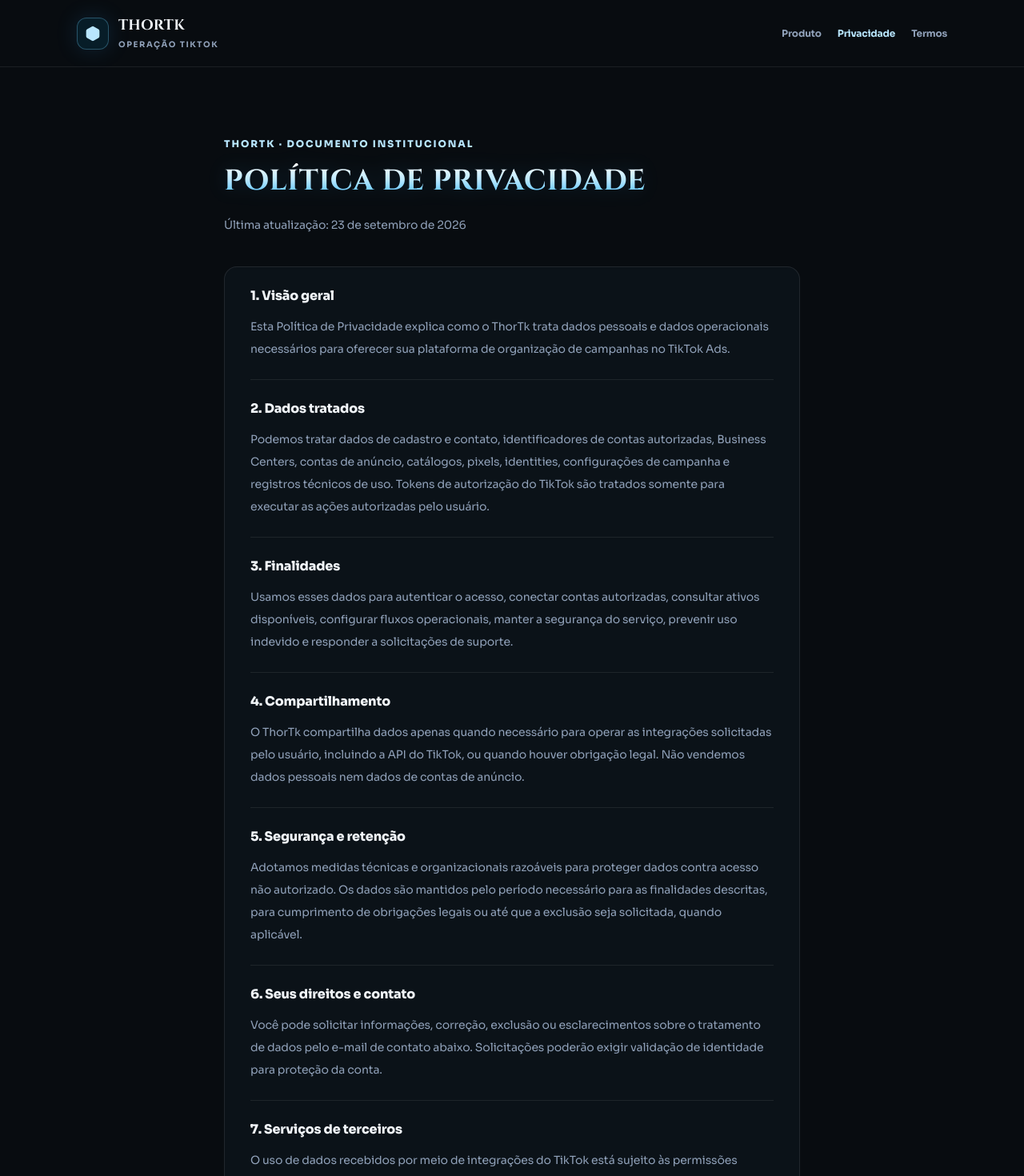
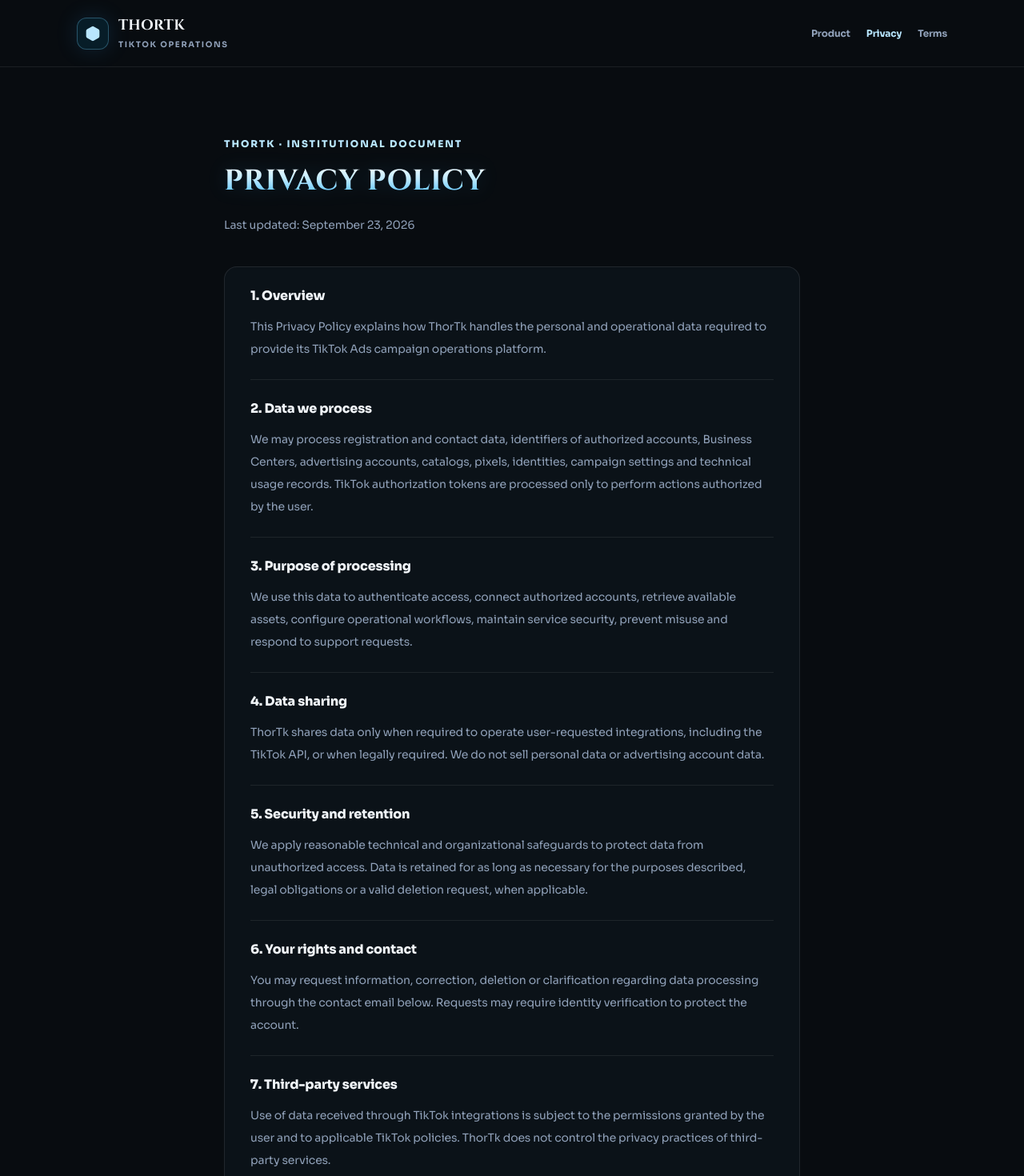
Before and after one commit to nunesneto2/ThorTk, a Next.js app: page /privacidade in a window 1280 px wide. Shown: the top 1470 px of the page at 80% size. Built offline with nearby package versions, Linux system fonts and the light colour scheme.

Commit message:
docs: translate ThorTk institutional pages to English

```diff
--- a/src/app/institucional/page.tsx
+++ b/src/app/institucional/page.tsx
@@ -2,8 +2,8 @@
 import { InstitutionalHome } from "@/components/institutional";
 
 export const metadata: Metadata = {
-  title: "ThorTk — Plataforma operacional para TikTok Ads",
-  description: "ThorTk organiza ativos e configurações operacionais para campanhas de catálogo no TikTok Ads.",
+  title: "ThorTk — Operational platform for TikTok Ads",
+  description: "ThorTk organizes assets and operational settings for catalog campaigns in TikTok Ads.",
 };
 
 export default function InstitutionalPage() {
--- a/src/app/privacidade/page.tsx
+++ b/src/app/privacidade/page.tsx
@@ -2,8 +2,8 @@
 import { LegalPage } from "@/components/institutional";
 
 export const metadata: Metadata = {
-  title: "Política de Privacidade | ThorTk",
-  description: "Política de Privacidade da plataforma ThorTk.",
+  title: "Privacy Policy | ThorTk",
+  description: "Privacy Policy for the ThorTk platform.",
 };
 
 export default function PrivacyPage() {
--- a/src/app/termos/page.tsx
+++ b/src/app/termos/page.tsx
@@ -2,8 +2,8 @@
 import { LegalPage } from "@/components/institutional";
 
 export const metadata: Metadata = {
-  title: "Termos de Uso | ThorTk",
-  description: "Termos de Uso da plataforma ThorTk.",
+  title: "Terms of Use | ThorTk",
+  description: "Terms of Use for the ThorTk platform.",
 };
 
 export default function TermsPage() {
--- a/src/components/institutional.tsx
+++ b/src/components/institutional.tsx
@@ -11,20 +11,20 @@
       <div className="mx-auto flex max-w-6xl items-center justify-between gap-5 px-6 py-5 lg:px-8">
         <Link href="/institucional" className="group flex items-center gap-3" aria-label="ThorTk — início">
           <span className="grid size-10 place-items-center rounded-xl border border-sky-300/30 bg-sky-400/10 text-sky-200 shadow-[0_0_28px_rgba(58,170,255,.15)]"><Bolt size={20} fill="currentColor" /></span>
-          <span><b className="thor-title text-lg leading-none">ThorTk</b><small className="mt-1 block text-[10px] font-bold uppercase tracking-[.16em] text-slate-400">Operação TikTok</small></span>
+          <span><b className="thor-title text-lg leading-none">ThorTk</b><small className="mt-1 block text-[10px] font-bold uppercase tracking-[.16em] text-slate-400">TikTok Operations</small></span>
         </Link>
         <nav className="hidden items-center gap-5 text-xs font-bold text-slate-400 sm:flex">
-          <Link href="/institucional#produto" className="transition hover:text-white">Produto</Link>
-          <Link href="/privacidade" className={active === "privacy" ? "text-sky-200" : "transition hover:text-white"}>Privacidade</Link>
-          <Link href="/termos" className={active === "terms" ? "text-sky-200" : "transition hover:text-white"}>Termos</Link>
+          <Link href="/institucional#produto" className="transition hover:text-white">Product</Link>
+          <Link href="/privacidade" className={active === "privacy" ? "text-sky-200" : "transition hover:text-white"}>Privacy</Link>
+          <Link href="/termos" className={active === "terms" ? "text-sky-200" : "transition hover:text-white"}>Terms</Link>
         </nav>
       </div>
     </header>
     {children}
     <footer className="relative border-t border-white/[.08]">
       <div className="mx-auto grid max-w-6xl gap-8 px-6 py-9 text-sm text-slate-400 md:grid-cols-[1fr_auto] lg:px-8">
-        <div><div className="flex items-center gap-2 text-slate-200"><Bolt size={15} className="text-sky-300" fill="currentColor" /><b>ThorTk</b></div><p className="mt-2 max-w-lg text-xs leading-5">Plataforma operacional para configuração e gestão de campanhas de catálogo no TikTok Ads.</p></div>
-        <div className="flex flex-col gap-2 text-xs md:items-end"><a href={"mailto:" + contactEmail} className="font-bold text-sky-200 transition hover:text-white">{contactEmail}</a><span>© {new Date().getFullYear()} ThorTk. Todos os direitos reservados.</span></div>
+        <div><div className="flex items-center gap-2 text-slate-200"><Bolt size={15} className="text-sky-300" fill="currentColor" /><b>ThorTk</b></div><p className="mt-2 max-w-lg text-xs leading-5">Operational platform for configuring and managing catalog campaigns in TikTok Ads.</p></div>
+        <div className="flex flex-col gap-2 text-xs md:items-end"><a href={"mailto:" + contactEmail} className="font-bold text-sky-200 transition hover:text-white">{contactEmail}</a><span>© {new Date().getFullYear()} ThorTk. All rights reserved.</span></div>
       </div>
     </footer>
   </main>;
@@ -35,46 +35,46 @@
     <section className="relative mx-auto max-w-6xl px-6 pb-20 pt-20 lg:px-8 lg:pb-28 lg:pt-28">
       <div className="grid items-center gap-14 lg:grid-cols-[1.15fr_.85fr]">
         <div>
-          <p className="inline-flex items-center gap-2 rounded-full border border-sky-300/20 bg-sky-400/[.08] px-3 py-1.5 text-[11px] font-black uppercase tracking-[.13em] text-sky-200"><span className="size-1.5 rounded-full bg-sky-300 shadow-[0_0_10px_#7dd3fc]" />Tecnologia para TikTok Ads</p>
-          <h1 className="thor-title thor-title--storm mt-6 max-w-3xl text-4xl leading-[1.06] sm:text-5xl lg:text-6xl">Controle operacional para campanhas de catálogo.</h1>
-          <p className="mt-6 max-w-2xl text-base leading-7 text-slate-300">O ThorTk centraliza a preparação de ativos, estruturas ABO e revisões operacionais para equipes que trabalham com TikTok Ads. A plataforma conecta contas autorizadas e organiza o fluxo antes do lançamento.</p>
-          <div className="mt-8 flex flex-wrap gap-3"><Link href="/auth" className="inline-flex items-center gap-2 rounded-xl bg-sky-300 px-5 py-3 text-sm font-black text-slate-950 transition hover:bg-sky-200">Acessar plataforma <ArrowUpRight size={17} /></Link><Link href="/privacidade" className="inline-flex items-center gap-2 rounded-xl border border-white/[.13] bg-white/[.03] px-5 py-3 text-sm font-bold text-slate-100 transition hover:border-sky-300/40 hover:bg-sky-300/[.06]">Como protegemos dados</Link></div>
+          <p className="inline-flex items-center gap-2 rounded-full border border-sky-300/20 bg-sky-400/[.08] px-3 py-1.5 text-[11px] font-black uppercase tracking-[.13em] text-sky-200"><span className="size-1.5 rounded-full bg-sky-300 shadow-[0_0_10px_#7dd3fc]" />Technology for TikTok Ads</p>
+          <h1 className="thor-title thor-title--storm mt-6 max-w-3xl text-4xl leading-[1.06] sm:text-5xl lg:text-6xl">Operational control for catalog campaigns.</h1>
+          <p className="mt-6 max-w-2xl text-base leading-7 text-slate-300">ThorTk centralizes asset preparation, ABO structures and operational reviews for teams working with TikTok Ads. The platform connects authorized accounts and organizes the workflow before launch.</p>
+          <div className="mt-8 flex flex-wrap gap-3"><Link href="/auth" className="inline-flex items-center gap-2 rounded-xl bg-sky-300 px-5 py-3 text-sm font-black text-slate-950 transition hover:bg-sky-200">Access platform <ArrowUpRight size={17} /></Link><Link href="/privacidade" className="inline-flex items-center gap-2 rounded-xl border border-white/[.13] bg-white/[.03] px-5 py-3 text-sm font-bold text-slate-100 transition hover:border-sky-300/40 hover:bg-sky-300/[.06]">How we protect data</Link></div>
         </div>
         <div className="relative mx-auto w-full max-w-md">
           <div aria-hidden className="absolute -inset-10 rounded-full bg-sky-400/10 blur-3xl" />
           <div className="relative overflow-hidden rounded-3xl border border-sky-200/[.16] bg-[linear-gradient(145deg,rgba(20,31,44,.96),rgba(9,13,18,.97))] p-6 shadow-[0_35px_90px_rgba(0,0,0,.42)]">
-            <div className="flex items-center justify-between border-b border-white/[.08] pb-5"><span className="flex items-center gap-3 text-sm font-black"><span className="grid size-10 place-items-center rounded-xl border border-sky-300/25 bg-sky-300/[.09] text-sky-200"><Bolt size={20} fill="currentColor" /></span>Centro de comando</span><span className="rounded-full bg-emerald-400/[.12] px-2.5 py-1 text-[10px] font-black uppercase tracking-wide text-emerald-300">Seguro</span></div>
-            <div className="mt-5 space-y-3">{[["Contas autorizadas", "Acesso por OAuth"], ["Ativos de campanha", "Pixels, identities e catálogos"], ["Revisão de estrutura", "Validação antes do lançamento"]].map(([title, description], index) => <div className="flex gap-3 rounded-xl border border-white/[.07] bg-black/15 p-4" key={title}><span className="mt-0.5 text-sky-300">{index === 0 ? <ShieldCheck size={18} /> : index === 1 ? <LockKeyhole size={18} /> : <CheckCircle2 size={18} />}</span><span><b className="block text-sm">{title}</b><small className="mt-1 block text-xs text-slate-400">{description}</small></span></div>)}</div>
+            <div className="flex items-center justify-between border-b border-white/[.08] pb-5"><span className="flex items-center gap-3 text-sm font-black"><span className="grid size-10 place-items-center rounded-xl border border-sky-300/25 bg-sky-300/[.09] text-sky-200"><Bolt size={20} fill="currentColor" /></span>Command center</span><span className="rounded-full bg-emerald-400/[.12] px-2.5 py-1 text-[10px] font-black uppercase tracking-wide text-emerald-300">Secure</span></div>
+            <div className="mt-5 space-y-3">{[["Authorized accounts", "OAuth-based access"], ["Campaign assets", "Pixels, identities and catalogs"], ["Structure review", "Validation before launch"]].map(([title, description], index) => <div className="flex gap-3 rounded-xl border border-white/[.07] bg-black/15 p-4" key={title}><span className="mt-0.5 text-sky-300">{index === 0 ? <ShieldCheck size={18} /> : index === 1 ? <LockKeyhole size={18} /> : <CheckCircle2 size={18} />}</span><span><b className="block text-sm">{title}</b><small className="mt-1 block text-xs text-slate-400">{description}</small></span></div>)}</div>
           </div>
         </div>
       </div>
     </section>
     <section id="produto" className="relative border-y border-white/[.07] bg-white/[.018]">
-      <div className="mx-auto max-w-6xl px-6 py-16 lg:px-8"><div className="max-w-2xl"><p className="text-xs font-black uppercase tracking-[.16em] text-[#d8b56b]">O que a plataforma faz</p><h2 className="thor-title mt-3 text-3xl text-white">Uma operação organizada, com autorização explícita.</h2></div><div className="mt-10 grid gap-4 md:grid-cols-3">{[["Conexão de contas", "Integração via autorização do TikTok para consultar e gerir os ativos que o usuário autorizou."], ["Preparação de campanha", "Configuração de contas, catálogos, criativos, estrutura, público e orçamento em um único fluxo."], ["Revisão antes do envio", "Checagens operacionais ajudam a identificar pendências antes de preparar um lançamento."]].map(([title, text]) => <article className="rounded-2xl border border-white/[.08] bg-[#0d131a] p-6" key={title}><h3 className="text-base font-black text-slate-100">{title}</h3><p className="mt-3 text-sm leading-6 text-slate-400">{text}</p></article>)}</div></div>
+      <div className="mx-auto max-w-6xl px-6 py-16 lg:px-8"><div className="max-w-2xl"><p className="text-xs font-black uppercase tracking-[.16em] text-[#d8b56b]">What the platform does</p><h2 className="thor-title mt-3 text-3xl text-white">An organized operation with explicit authorization.</h2></div><div className="mt-10 grid gap-4 md:grid-cols-3">{[["Account connection", "TikTok-authorized integration to access and manage the assets a user has authorized."], ["Campaign preparation", "Account, catalog, creative, structure, audience and budget configuration in one workflow."], ["Pre-launch review", "Operational checks help identify pending items before a campaign is prepared for launch."]].map(([title, text]) => <article className="rounded-2xl border border-white/[.08] bg-[#0d131a] p-6" key={title}><h3 className="text-base font-black text-slate-100">{title}</h3><p className="mt-3 text-sm leading-6 text-slate-400">{text}</p></article>)}</div></div>
     </section>
-    <section className="relative mx-auto max-w-6xl px-6 py-16 lg:px-8"><div className="grid gap-6 rounded-3xl border border-[#d8b56b]/25 bg-[linear-gradient(120deg,rgba(48,38,15,.58),rgba(15,23,32,.85))] p-7 md:grid-cols-[1fr_auto] md:items-center md:p-10"><div><p className="text-xs font-black uppercase tracking-[.14em] text-[#e8ce8b]">Transparência e suporte</p><h2 className="thor-title mt-3 text-2xl text-white">Informações claras para usuários e parceiros.</h2><p className="mt-3 max-w-xl text-sm leading-6 text-slate-300">Dúvidas sobre privacidade, uso da plataforma ou autorização de dados podem ser enviadas diretamente para nosso canal de suporte.</p></div><a href={"mailto:" + contactEmail} className="inline-flex items-center justify-center rounded-xl border border-[#e5ca7f]/50 bg-[#d8b56b] px-5 py-3 text-sm font-black text-[#171208] transition hover:bg-[#ecd18a]">{contactEmail}</a></div></section>
+    <section className="relative mx-auto max-w-6xl px-6 py-16 lg:px-8"><div className="grid gap-6 rounded-3xl border border-[#d8b56b]/25 bg-[linear-gradient(120deg,rgba(48,38,15,.58),rgba(15,23,32,.85))] p-7 md:grid-cols-[1fr_auto] md:items-center md:p-10"><div><p className="text-xs font-black uppercase tracking-[.14em] text-[#e8ce8b]">Transparency and support</p><h2 className="thor-title mt-3 text-2xl text-white">Clear information for users and partners.</h2><p className="mt-3 max-w-xl text-sm leading-6 text-slate-300">Questions about privacy, use of the platform or data authorization can be sent directly to our support channel.</p></div><a href={"mailto:" + contactEmail} className="inline-flex items-center justify-center rounded-xl border border-[#e5ca7f]/50 bg-[#d8b56b] px-5 py-3 text-sm font-black text-[#171208] transition hover:bg-[#ecd18a]">{contactEmail}</a></div></section>
   </InstitutionalShell>;
 }
 
 export function LegalPage({ type }: { type: "privacy" | "terms" }) {
   const privacy = type === "privacy";
   const sections = privacy ? [
-    ["1. Visão geral", "Esta Política de Privacidade explica como o ThorTk trata dados pessoais e dados operacionais necessários para oferecer sua plataforma de organização de campanhas no TikTok Ads."],
-    ["2. Dados tratados", "Podemos tratar dados de cadastro e contato, identificadores de contas autorizadas, Business Centers, contas de anúncio, catálogos, pixels, identities, configurações de campanha e registros técnicos de uso. Tokens de autorização do TikTok são tratados somente para executar as ações autorizadas pelo usuário."],
-    ["3. Finalidades", "Usamos esses dados para autenticar o acesso, conectar contas autorizadas, consultar ativos disponíveis, configurar fluxos operacionais, manter a segurança do serviço, prevenir uso indevido e responder a solicitações de suporte."],
-    ["4. Compartilhamento", "O ThorTk compartilha dados apenas quando necessário para operar as integrações solicitadas pelo usuário, incluindo a API do TikTok, ou quando houver obrigação legal. Não vendemos dados pessoais nem dados de contas de anúncio."],
-    ["5. Segurança e retenção", "Adotamos medidas técnicas e organizacionais razoáveis para proteger dados contra acesso não autorizado. Os dados são mantidos pelo período necessário para as finalidades descritas, para cumprimento de obrigações legais ou até que a exclusão seja solicitada, quando aplicável."],
-    ["6. Seus direitos e contato", "Você pode solicitar informações, correção, exclusão ou esclarecimentos sobre o tratamento de dados pelo e-mail de contato abaixo. Solicitações poderão exigir validação de identidade para proteção da conta."],
-    ["7. Serviços de terceiros", "O uso de dados recebidos por meio de integrações do TikTok está sujeito às permissões concedidas pelo usuário e às políticas aplicáveis do TikTok. O ThorTk não controla as práticas de privacidade desses serviços de terceiros."]
+    ["1. Overview", "This Privacy Policy explains how ThorTk handles the personal and operational data required to provide its TikTok Ads campaign operations platform."],
+    ["2. Data we process", "We may process registration and contact data, identifiers of authorized accounts, Business Centers, advertising accounts, catalogs, pixels, identities, campaign settings and technical usage records. TikTok authorization tokens are processed only to perform actions authorized by the user."],
+    ["3. Purpose of processing", "We use this data to authenticate access, connect authorized accounts, retrieve available assets, configure operational workflows, maintain service security, prevent misuse and respond to support requests."],
+    ["4. Data sharing", "ThorTk shares data only when required to operate user-requested integrations, including the TikTok API, or when legally required. We do not sell personal data or advertising account data."],
+    ["5. Security and retention", "We apply reasonable technical and organizational safeguards to protect data from unauthorized access. Data is retained for as long as necessary for the purposes described, legal obligations or a valid deletion request, when applicable."],
+    ["6. Your rights and contact", "You may request information, correction, deletion or clarification regarding data processing through the contact email below. Requests may require identity verification to protect the account."],
+    ["7. Third-party services", "Use of data received through TikTok integrations is subject to the permissions granted by the user and to applicable TikTok policies. ThorTk does not control the privacy practices of third-party services."]
   ] : [
-    ["1. Aceitação", "Ao acessar ou utilizar o ThorTk, você concorda com estes Termos de Uso e com a Política de Privacidade. Caso não concorde, não utilize a plataforma."],
-    ["2. Escopo do serviço", "O ThorTk é uma plataforma operacional para organização de ativos e configuração de campanhas de catálogo no TikTok Ads. A plataforma não garante aprovação de anúncios, resultados de mídia, disponibilidade de contas ou decisões tomadas pelo TikTok."],
-    ["3. Conta e autorizações", "Você é responsável pelas informações fornecidas, por manter suas credenciais protegidas e por autorizar somente contas e ativos sobre os quais possua direito de administração. É proibido utilizar o serviço para acessar ou gerir ativos sem autorização."],
-    ["4. Uso permitido", "O usuário deve cumprir as leis aplicáveis, as regras do TikTok Ads e os direitos de terceiros. Não é permitido usar o ThorTk para fraudes, coleta indevida de dados, evasão de políticas de publicidade, atividade ilícita ou qualquer uso que comprometa a segurança da plataforma."],
-    ["5. Dados e integrações", "As integrações são realizadas de acordo com as permissões que você concede. Você permanece responsável pelos dados, criativos, configurações e ações enviadas por sua conta para plataformas de terceiros."],
-    ["6. Disponibilidade e alterações", "Podemos evoluir, corrigir, suspender ou descontinuar recursos para preservar segurança, conformidade ou qualidade do serviço. Buscamos manter a plataforma disponível, mas não garantimos operação ininterrupta."],
-    ["7. Contato", "Dúvidas, solicitações ou comunicações sobre estes Termos devem ser enviadas pelo canal de contato informado abaixo."]
+    ["1. Acceptance", "By accessing or using ThorTk, you agree to these Terms of Use and the Privacy Policy. If you do not agree, do not use the platform."],
+    ["2. Service scope", "ThorTk is an operational platform for organizing assets and configuring catalog campaigns in TikTok Ads. The platform does not guarantee ad approval, media results, account availability or decisions made by TikTok."],
+    ["3. Account and authorizations", "You are responsible for the information you provide, for keeping your credentials protected, and for authorizing only accounts and assets that you have the right to administer. Using the service to access or manage assets without authorization is prohibited."],
+    ["4. Permitted use", "You must comply with applicable laws, TikTok Ads rules and third-party rights. ThorTk may not be used for fraud, improper data collection, evasion of advertising policies, unlawful activity or any use that compromises platform security."],
+    ["5. Data and integrations", "Integrations operate according to the permissions you grant. You remain responsible for the data, creatives, settings and actions submitted from your account to third-party platforms."],
+    ["6. Availability and changes", "We may improve, correct, suspend or discontinue features to preserve security, compliance or service quality. We seek to keep the platform available, but do not guarantee uninterrupted operation."],
+    ["7. Contact", "Questions, requests or communications about these Terms should be sent through the contact channel below."]
   ];
-  const title = privacy ? "Política de Privacidade" : "Termos de Uso";
-  return <InstitutionalShell active={type}><section className="relative mx-auto max-w-3xl px-6 py-16 lg:py-22"><p className="text-xs font-black uppercase tracking-[.16em] text-sky-200">ThorTk · documento institucional</p><h1 className="thor-title thor-title--storm mt-4 text-4xl leading-tight">{title}</h1><p className="mt-5 text-sm leading-6 text-slate-400">Última atualização: 23 de setembro de 2026</p><div className="mt-10 divide-y divide-white/[.08] rounded-2xl border border-white/[.09] bg-[#0d131a]/90 px-6 sm:px-8">{sections.map(([heading, text]) => <section className="py-6" key={heading}><h2 className="text-base font-black text-slate-100">{heading}</h2><p className="mt-3 text-sm leading-7 text-slate-400">{text}</p></section>)}</div><div className="mt-7 rounded-xl border border-sky-300/20 bg-sky-300/[.06] p-5 text-sm text-slate-300">Canal de contato: <a className="font-bold text-sky-200 hover:text-white" href={"mailto:" + contactEmail}>{contactEmail}</a></div></section></InstitutionalShell>;
+  const title = privacy ? "Privacy Policy" : "Terms of Use";
+  return <InstitutionalShell active={type}><section className="relative mx-auto max-w-3xl px-6 py-16 lg:py-22"><p className="text-xs font-black uppercase tracking-[.16em] text-sky-200">ThorTk · institutional document</p><h1 className="thor-title thor-title--storm mt-4 text-4xl leading-tight">{title}</h1><p className="mt-5 text-sm leading-6 text-slate-400">Last updated: September 23, 2026</p><div className="mt-10 divide-y divide-white/[.08] rounded-2xl border border-white/[.09] bg-[#0d131a]/90 px-6 sm:px-8">{sections.map(([heading, text]) => <section className="py-6" key={heading}><h2 className="text-base font-black text-slate-100">{heading}</h2><p className="mt-3 text-sm leading-7 text-slate-400">{text}</p></section>)}</div><div className="mt-7 rounded-xl border border-sky-300/20 bg-sky-300/[.06] p-5 text-sm text-slate-300">Contact channel: <a className="font-bold text-sky-200 hover:text-white" href={"mailto:" + contactEmail}>{contactEmail}</a></div></section></InstitutionalShell>;
 }
```
